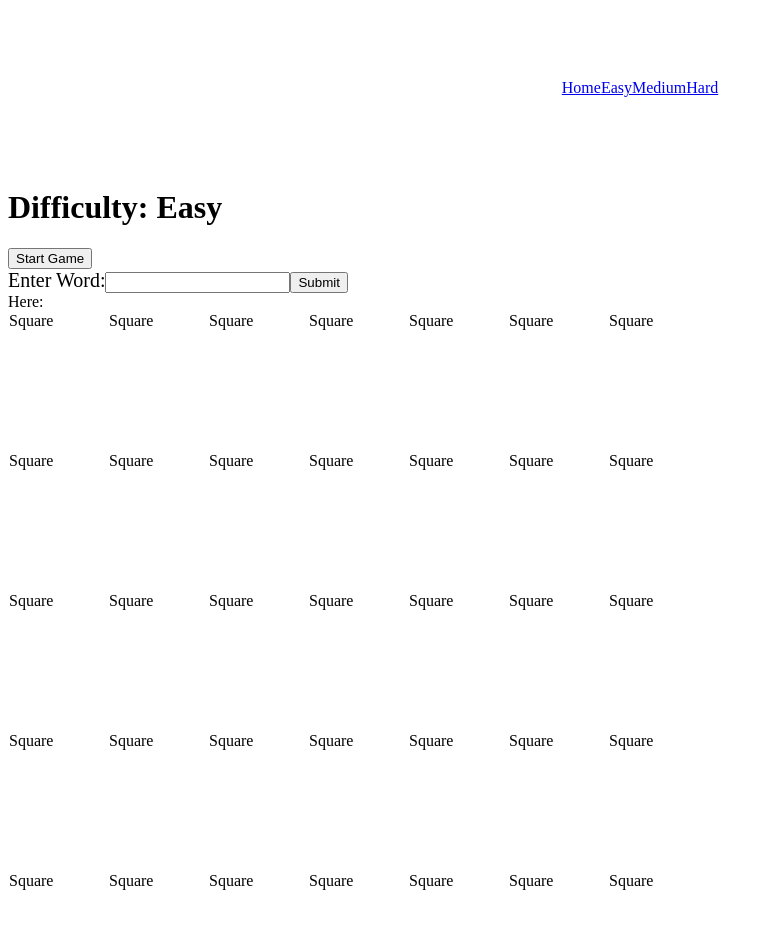
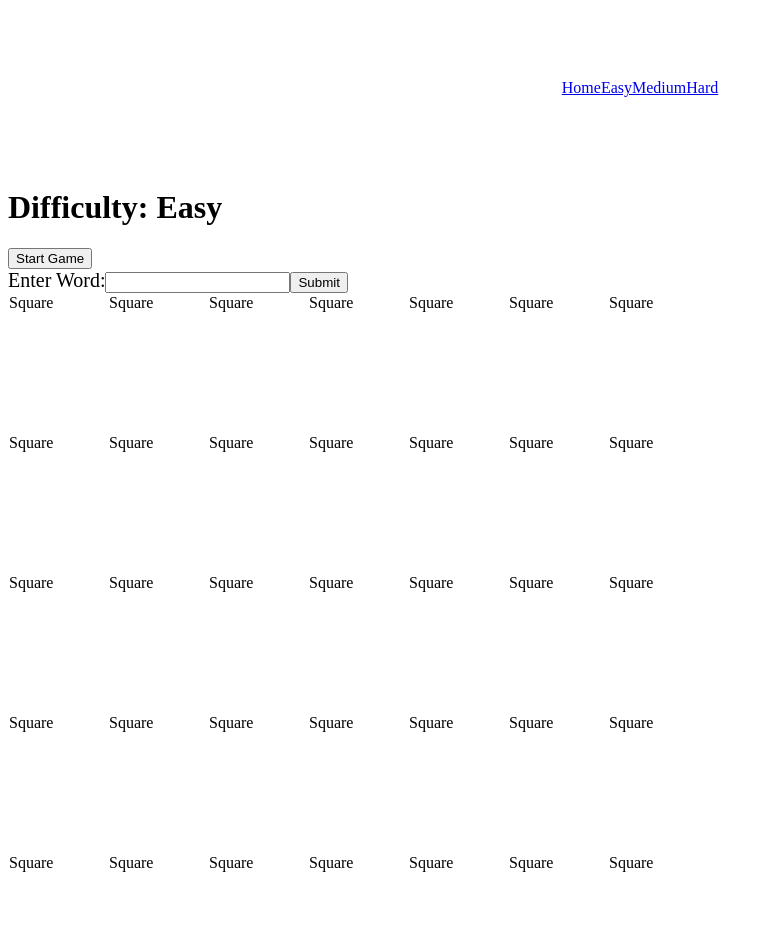
Before and after one commit to amlcheung/WebDev_project2, a React (Create React App) app: page /easy in a window 1280 px wide. Shown: the top 928 px of the page, without its empty margins (0-773 px from the left). Built offline with nearby package versions, Linux system fonts and the light colour scheme.

Commit message:
hunter notes

```diff
--- a/src/component/InputBox.jsx
+++ b/src/component/InputBox.jsx
@@ -26,12 +26,12 @@ export default function InputBox(props) {
 
     // console.log(array_of_guesses);
 
-    function getWordFromState(state) {
-        console.log("i was useSelected!")
-        return state[props.displayInstance];
-    }
+    // function getWordFromState(state) {
+    //     // console.log("i was useSelected!")
+    //     return state[props.displayInstance];
+    // }
 
-    const curWord = useSelector(getWordFromState, shallowEqual);
+    // const curWord = useSelector(getWordFromState, shallowEqual);
 
 
 
@@ -52,7 +52,7 @@ export default function InputBox(props) {
 
 
                 </form>
-                <div>Here: {curWord}</div>
+                {/* <div>Here: {curWord}</div> */}
         </div>
     );
 
```
